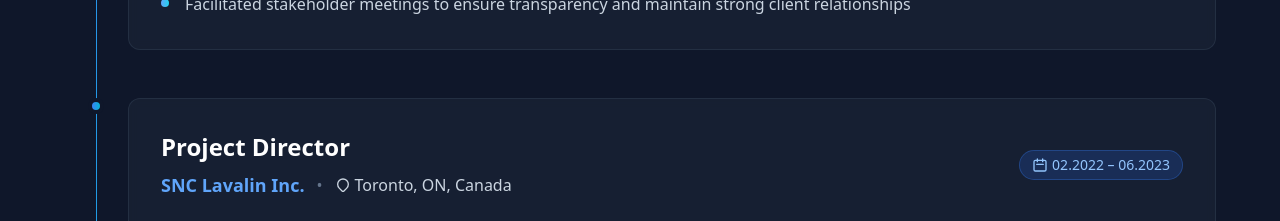
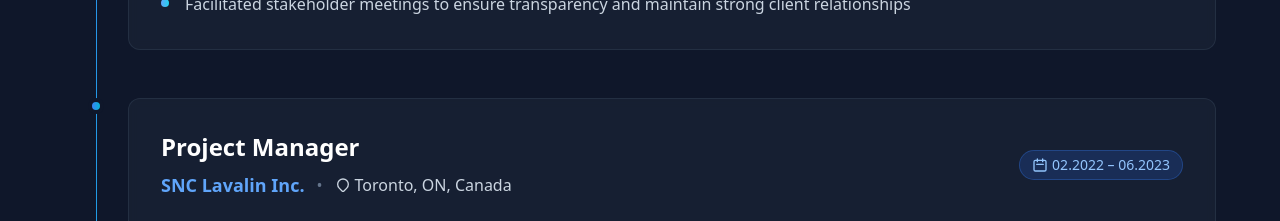
Before and after one commit to progohan/EFO, a React (Vite) app: page / in a window 1280 px wide. Shown: the part 3660-3881 px from the top of the page. Built offline with nearby package versions, Linux system fonts and the light colour scheme.

Commit message:
Update SNC Lavalin position from Project Director to Project Manager and fix profile image loading

```diff
--- a/public/data.json
+++ b/public/data.json
@@ -58,7 +58,7 @@
       ]
     },
     {
-      "position": "Project Director",
+      "position": "Project Manager",
       "company": "SNC Lavalin Inc.",
       "location": "Toronto, ON, Canada",
       "duration": "02.2022 – 06.2023",
--- a/src/components/About.tsx
+++ b/src/components/About.tsx
@@ -1,4 +1,5 @@
 import React from 'react';
+import profileImage from '../assets/profile.jpg';
 
 interface AboutProps {
   data: {
```
Also changed, not shown: src/assets/profile.jpg (renamed from public/profile.jpg).
